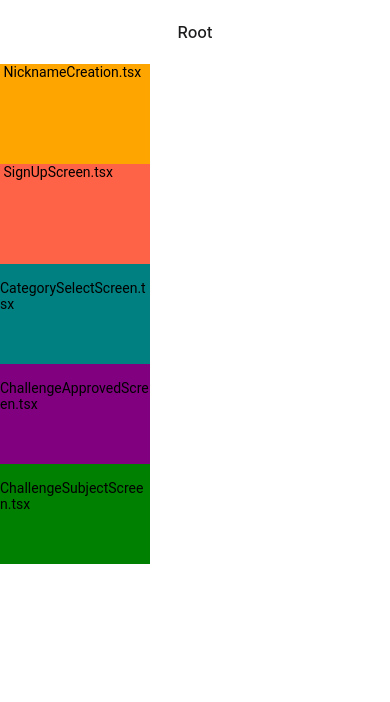
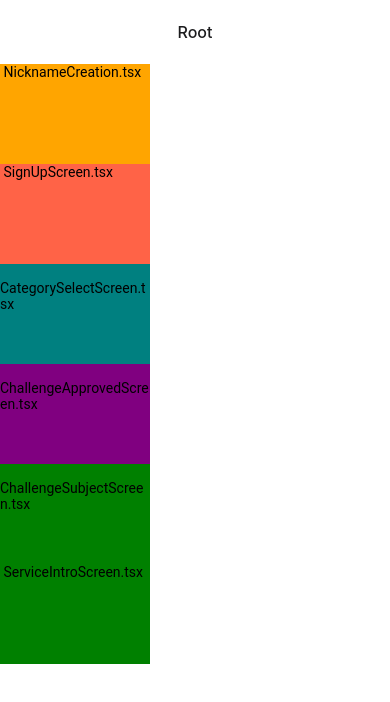
Before and after one commit to CCC-org/keewe-app, a React Native app: screen / in a window 390 px wide. Shown: the top 702 px of the page. Built offline with nearby package versions, Linux system fonts and the light colour scheme.

Commit message:
right button created for intro scrren

```diff
--- a/App.tsx
+++ b/App.tsx
@@ -21,6 +21,7 @@ import { QueryClient, QueryClientProvider } from 'react-query';
 import { createNativeStackNavigator } from '@react-navigation/native-stack';
 import ChallengeSubjectCreationScreen from './src/screens/challenge/ChallengeSubjectCreationScreen';
 import Challenges from './stack/Challenges';
+import ServiceIntroScreen from './src/screens/onboarding/ServiceIntroScreen';
 
 const queryClient = new QueryClient();
 
@@ -98,6 +99,11 @@ export default function App() {
                     component={ChallengeGoalSettingScreen}
                     options={headerOptions}
                   />
+                  <Stack.Screen
+                    name="ServiceIntro"
+                    component={ServiceIntroScreen}
+                    options={headerOptions}
+                  />
                 </Stack.Group>
               </Stack.Navigator>
             </QueryClientProvider>
--- /dev/null
+++ b/src/components/buttons/OnboardingIntroHeaderButton.tsx
@@ -0,0 +1,22 @@
+import { View, Text } from 'react-native';
+import React from 'react';
+import HeaderRightButton from '../header/HeaderRightButton';
+
+const OnboardingIntroHeaderButton = () => {
+  function handlePress() {
+    alert('시작하기');
+  }
+  return (
+    <HeaderRightButton
+      text="시작하기"
+      backGroundColor="white"
+      textColor="#12131470"
+      borderLine={false}
+      disabled={false}
+      width={73}
+      handlePress={handlePress}
+    />
+  );
+};
+
+export default OnboardingIntroHeaderButton;
--- a/src/navigation/index.tsx
+++ b/src/navigation/index.tsx
@@ -74,6 +74,17 @@ export function RootScreen() {
           <Text> ChallengeSubjectScreen.tsx</Text>
         </View>
       </Pressable>
+      <Pressable onPress={() => navigation.navigate('ServiceIntro')}>
+        <View
+          style={{
+            backgroundColor: 'green',
+            height: 100,
+            width: 150,
+          }}
+        >
+          <Text> ServiceIntroScreen.tsx</Text>
+        </View>
+      </Pressable>
     </>
     /*
     <Pressable onPress={() => navigation.navigate('Stack.screen.name String')}>
--- /dev/null
+++ b/src/screens/onboarding/ServiceIntroScreen.tsx
@@ -0,0 +1,30 @@
+import { StyleSheet, Text, View, Image } from 'react-native';
+import React, { useEffect } from 'react';
+import OnboardingIntroHeaderButton from '../../components/buttons/OnboardingIntroHeaderButton';
+const ServiceIntroScreen = ({ navigation, route }) => {
+  useEffect(() => {
+    navigation.setOptions({
+      headerTransparent: true,
+      headerLeft: () => <View></View>,
+      headerRight: () => <OnboardingIntroHeaderButton />,
+      headerStyle: {
+        backgroundColor: 'transparent',
+      },
+    });
+  });
+  return (
+    <View style={styles.container}>
+      <Image source={require('../../../assets/images/따봉도치.jpg')} />
+    </View>
+  );
+};
+
+export default ServiceIntroScreen;
+
+const styles = StyleSheet.create({
+  container: {
+    backgroundColor: '#fff',
+    alignItems: 'center',
+    justifyContent: 'center',
+  },
+});
--- a/types.tsx
+++ b/types.tsx
@@ -30,6 +30,7 @@ export type RootStackParamList = {
   ChallengeInfo: undefined;
   ChallengeSubjectCreation: undefined;
   ChallengeGoalSetting: undefined;
+  ServiceIntro: undefined;
 };
 
 export type RootStackScreenProps<Screen extends keyof RootStackParamList> = NativeStackScreenProps<
```
